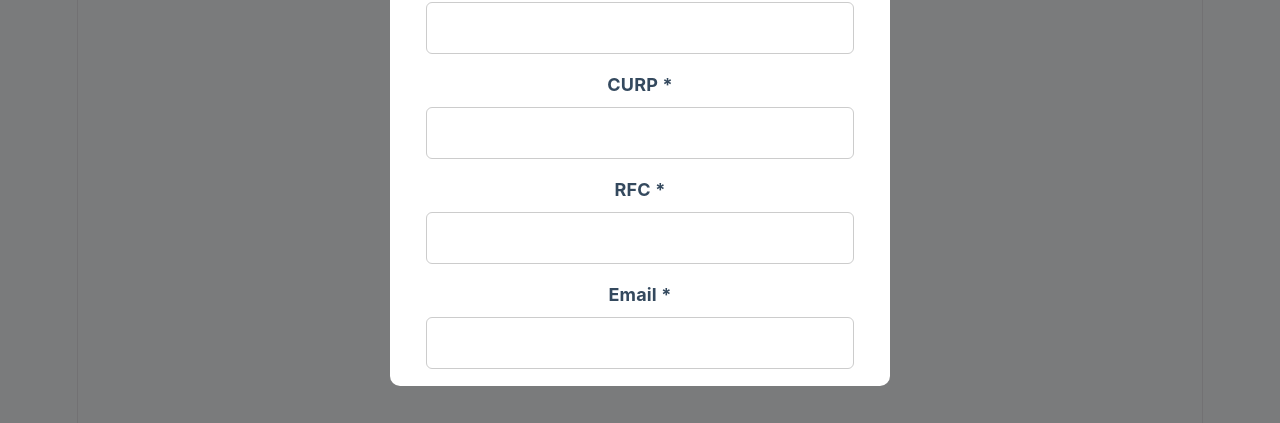
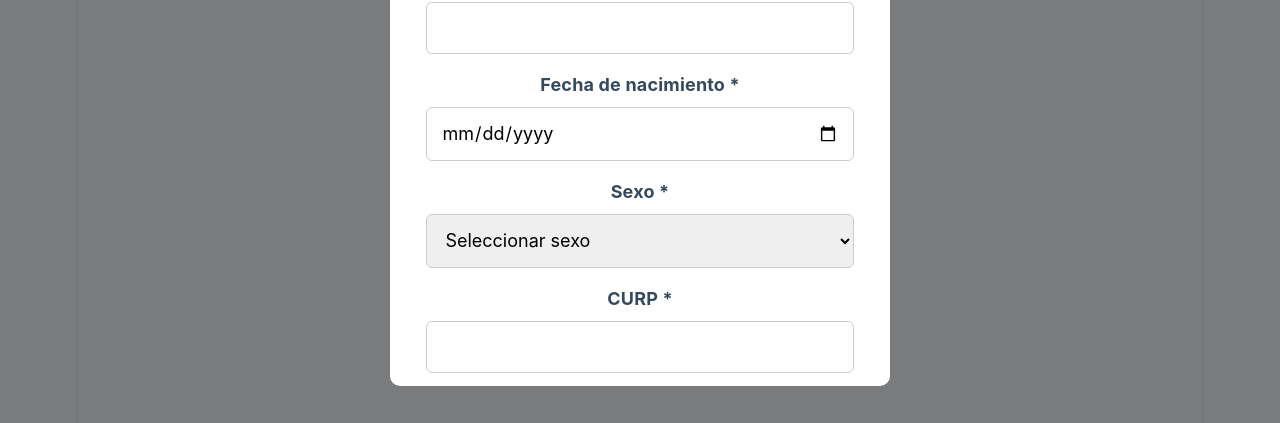
Before and after one commit to LeopoldoRojas26/BD-Bases-de-datos, a React app in the folder Nueva carpeta (5)/Redmarket/frontend/: page /rrhh in a window 1280 px wide. Both pictures are taken after typing "Sample" into the empty fields and a click on the button "+ Nuevo Empleado". Shown: the part 374-797 px from the top of the page. Built offline with nearby package versions, Linux system fonts and the light colour scheme; no server answers; the HTML template or start-up script is replaced by a standard one.

Commit message:
Inputs faltantes
Fecha de nacimiento, sexo, fecha de ingreso y Estatus

```diff
--- a/Nueva carpeta (5)/Redmarket/frontend/src/modules/RRHHModule.jsx
+++ b/Nueva carpeta (5)/Redmarket/frontend/src/modules/RRHHModule.jsx
@@ -28,6 +28,7 @@ const RRHHModule = () => {
     id_departamento: "",
     id_turno: "",
     fecha_ingreso: "",
+    estatus: "activo",
   });
 
   const fetchEmpleados = async () => {
@@ -69,6 +70,7 @@ const RRHHModule = () => {
       id_departamento: "",
       id_turno: "",
       fecha_ingreso: "",
+      estatus: "activo",
     });
   };
 
@@ -253,6 +255,36 @@ const RRHHModule = () => {
               </div>
 
               <div className="form-group">
+                <label>Fecha de nacimiento *</label>
+                <input
+                  type="date"
+                  value={formData.fecha_nacimiento}
+                  onChange={(e) =>
+                    setFormData({
+                      ...formData,
+                      fecha_nacimiento: e.target.value,
+                    })
+                  }
+                  required
+                />
+              </div>
+
+              <div className="form-group">
+                <label>Sexo *</label>
+                <select
+                  value={formData.sexo}
+                  onChange={(e) =>
+                    setFormData({ ...formData, sexo: e.target.value })
+                  }
+                  required
+                >
+                  <option value="">Seleccionar sexo</option>
+                  <option value="M">M</option>
+                  <option value="F">F</option>
+                </select>
+              </div>
+
+              <div className="form-group">
                 <label>CURP *</label>
                 <input
                   type="text"
@@ -353,6 +385,32 @@ const RRHHModule = () => {
                 </select>
               </div>
 
+              <div className="form-group">
+                <label>Fecha de ingreso *</label>
+                <input
+                  type="date"
+                  value={formData.fecha_ingreso}
+                  onChange={(e) =>
+                    setFormData({ ...formData, fecha_ingreso: e.target.value })
+                  }
+                  required
+                />
+              </div>
+
+              <div className="form-group">
+                <label>Estatus *</label>
+                <select
+                  value={formData.estatus}
+                  onChange={(e) =>
+                    setFormData({ ...formData, estatus: e.target.value })
+                  }
+                  required
+                >
+                  <option value="activo">activo</option>
+                  <option value="inactivo">inactivo</option>
+                </select>
+              </div>
+
               <div className="modal-actions">
                 <button type="submit" className="btn-primary">
                   Guardar
--- a/Nueva carpeta (5)/Redmarket/frontend/src/services/api.service.js
+++ b/Nueva carpeta (5)/Redmarket/frontend/src/services/api.service.js
@@ -27,6 +27,7 @@ export const empleadosService = {
   getAll: () => api.get('/empleados'),
   getById: (id) => api.get(`/empleados/${id}`),
   create: (data) => api.post('/empleados', data),
+  getCatalogos: () => api.get('/empleados/catalogos'),
   update: (id, data) => api.put(`/empleados/${id}`, data),
   delete: (id) => api.delete(`/empleados/${id}`),
 };
```
